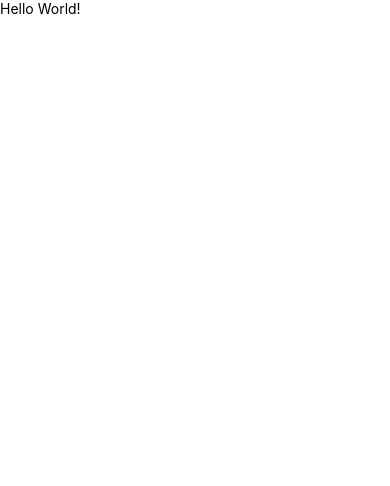
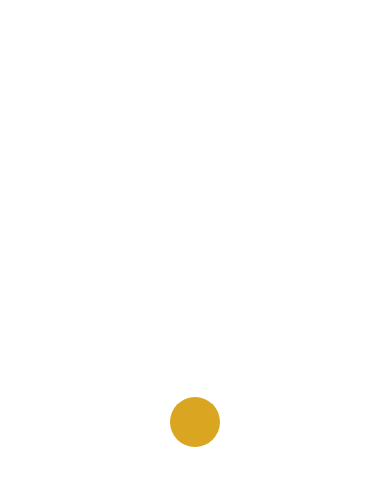
Before and after one commit to m-bert/flamenco-metronome, a React Native app: screen / in a window 390 px wide. Shown: the top 486 px of the page. Built offline with nearby package versions, Linux system fonts and the light colour scheme.

Commit message:
Basic interaction with gesture handler and reanimated

```diff
--- a/App.tsx
+++ b/App.tsx
@@ -1,14 +1,23 @@
 import React from 'react';
-import {StyleSheet, Text, View} from 'react-native';
+import {StyleSheet} from 'react-native';
+
+import BeatIndicator from './components/BeatIndicator';
+import {GestureHandlerRootView} from 'react-native-gesture-handler';
 
 function App(): JSX.Element {
   return (
-    <View>
-      <Text>Hello World!</Text>
-    </View>
+    <GestureHandlerRootView style={styles.container}>
+      <BeatIndicator />
+    </GestureHandlerRootView>
   );
 }
 
-const styles = StyleSheet.create({});
+const styles = StyleSheet.create({
+  container: {
+    flex: 1,
+    alignItems: 'center',
+    justifyContent: 'space-around',
+  },
+});
 
 export default App;
--- a/babel.config.js
+++ b/babel.config.js
@@ -1,3 +1,6 @@
 module.exports = {
   presets: ['module:metro-react-native-babel-preset'],
+  plugins: [
+    'react-native-reanimated/plugin',
+  ],
 };
--- /dev/null
+++ b/components/BeatIndicator.tsx
@@ -0,0 +1,26 @@
+import {useState} from 'react';
+import {Gesture, GestureDetector} from 'react-native-gesture-handler';
+import Animated, {FadeIn, Layout} from 'react-native-reanimated';
+
+export default function BeatIndicator() {
+  const [size, setSize] = useState(50);
+
+  const tap = Gesture.Tap()
+    .onEnd(() => setSize(size + 30))
+    .runOnJS(true);
+
+  return (
+    <GestureDetector gesture={tap}>
+      <Animated.View
+        entering={FadeIn.duration(1500)}
+        layout={Layout}
+        style={{
+          width: size,
+          height: size,
+          borderRadius: size / 2,
+          backgroundColor: 'goldenrod',
+        }}
+      />
+    </GestureDetector>
+  );
+}
```
